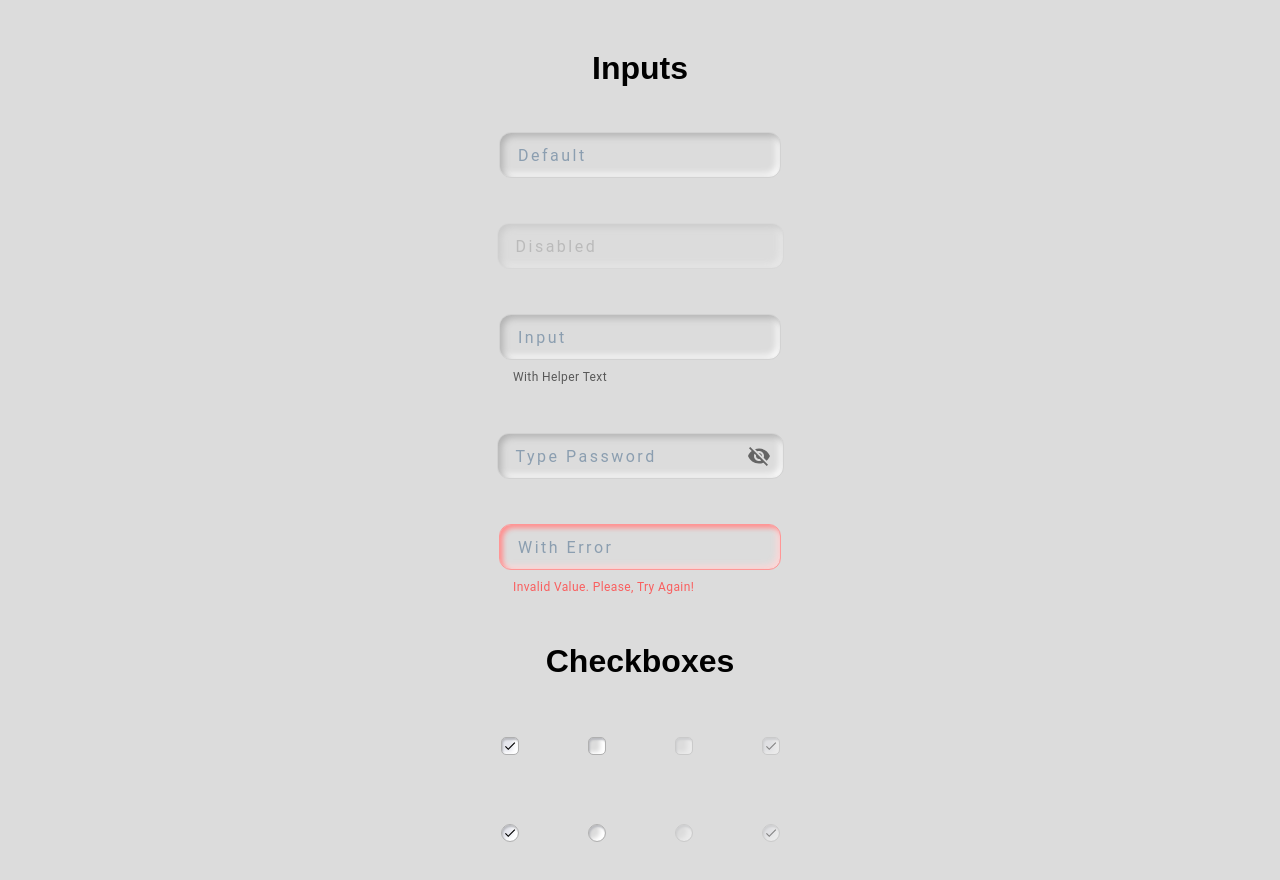
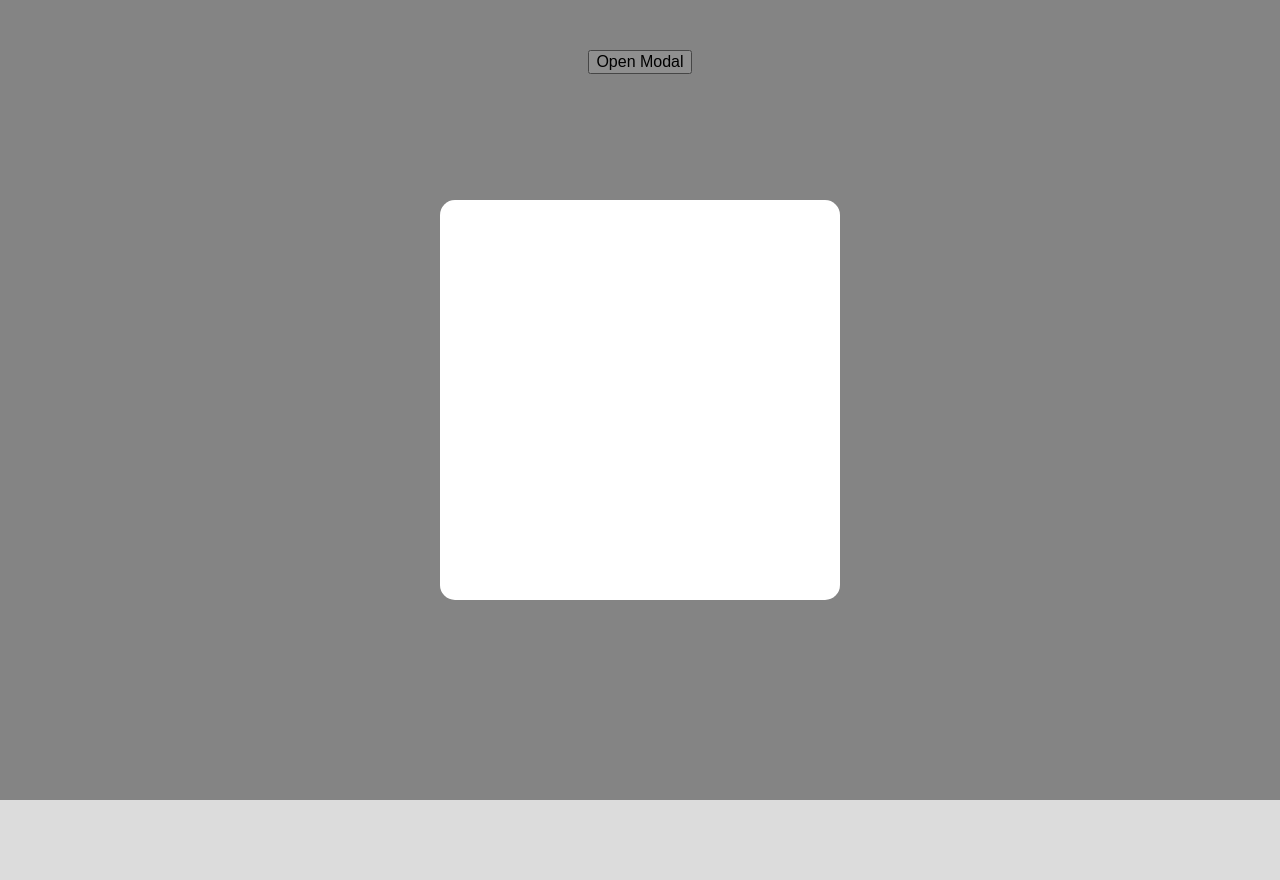
Before and after one commit to IvanMykytyn/in-process, a React (Create React App) app: page / in a window 1280 px wide. Shown: the top 880 px of the page. After the commit the page ends 800 px from the top, so only its background shows below. Built offline with nearby package versions, Linux system fonts and the light colour scheme.

Commit message:
add file

```diff
--- a/src/App.tsx
+++ b/src/App.tsx
@@ -1,44 +1,19 @@
 import * as React from 'react'
+import {useState} from 'react'
 
 import css from './App.module.scss'
-import { Input, Checkbox } from './components'
+import {Input, Checkbox, Modal} from './components'
 import cn from 'classnames'
 
 function App() {
-  return (
-    <div className={css.container}>
-      <div className={css.wrapper}>
-        <div className={css.wrapper}>
-          <h1>Inputs</h1>
-          <Input type="text" label="Default" />
-          <Input type="text" label="Disabled" disabled fullWidth />
-          <Input type="email" label="Input" helperText={'With Helper Text'} />
-          <Input type="password" label="type Password" fullWidth />
-          <Input
-            type="text"
-            label="With Error"
-            error
-            helperText={'Invalid Value. Please, try again!'}
-          />
+    const [modalActive, setModalActive] = useState(true)
+    return (
+        <div className={css.container}>
+            <div className={css.wrapper}>
+                <button onClick={()=>setModalActive(true)}>Open Modal</button>
+                <Modal active={modalActive} setActive={setModalActive}/>
+            </div>
         </div>
-        <div className={cn(css.wrapper)}>
-          <h1>Checkboxes</h1>
-          <div className={cn(css.wrapper, css['checkboxes-wrapper'])}>
-            <Checkbox defaultChecked />
-            <Checkbox />
-            <Checkbox disabled />
-            <Checkbox disabled checked />
-          </div>
-          <div className={cn(css.wrapper, css['checkboxes-wrapper'])}>
-            <Checkbox circled defaultChecked />
-            <Checkbox circled />
-            <Checkbox circled disabled />
-            <Checkbox circled disabled checked />
-          </div>
-        </div>
-      </div>
-    </div>
-  )
+    )
 }
-
 export default App
--- a/src/components/Checkbox/Checkbox.tsx
+++ b/src/components/Checkbox/Checkbox.tsx
@@ -17,4 +17,4 @@ const Checkbox: FC<CheckboxProps & customCheckboxProps> = ({ circled, ...rest })
   )
 }
 
-export default Checkbox
+export {Checkbox}
--- a/src/components/Input/Input.tsx
+++ b/src/components/Input/Input.tsx
@@ -22,4 +22,4 @@ const Input: FC<TextFieldProps> = ({ type, error, fullWidth, ...rest }) => {
   )
 }
 
-export default Input
+export {Input}
--- /dev/null
+++ b/src/components/Modal/modal.styles.scss
@@ -0,0 +1,33 @@
+.modal{
+  height: 100vh;
+  width: 100vw;
+  background-color: rgba(0,0,0,0.4);
+  position: fixed;
+  top: 0;
+  left: 0;
+  display: flex;
+  align-items: center;
+  justify-content: center;
+  opacity: 0;
+  pointer-events: none;
+  transition: 0.5s;
+}
+.modal.active{
+  opacity: 1;
+  pointer-events: all;
+  display: flex;
+  align-items: center;
+  justify-content: center;
+}
+.modal__content{
+  padding: 20px;
+  border-radius: 15px;
+  background-color: #ffffff;
+  height: 400px;
+  width: 400px;
+  transform: scale(0.5);
+  transition: 0.4s all;
+}
+.modal__content.active{
+transform: scale(1);
+}
--- /dev/null
+++ b/src/components/Modal/modal.tsx
@@ -0,0 +1,26 @@
+import React, {FC, useState} from 'react';
+
+import './modal.styles.scss';
+
+interface ModalProps{
+    active?: boolean
+    setActive?: any
+    children?: any
+}
+const Modal: FC<ModalProps> = ({active,setActive, children})=> {
+
+    return (
+        <div>
+        <div className={ active? "modal active" : "modal"}
+             onClick={()=> setActive(false)}
+        >
+            <div className={active? "modal__content active" : "modal"}
+                 onClick={e => e.stopPropagation()}
+            >
+                {children}
+            </div>
+        </div>
+        </div>
+    );
+}
+export {Modal};
--- a/src/components/index.ts
+++ b/src/components/index.ts
@@ -1,4 +1,3 @@
-import Input from "./Input/Input"
-import Checkbox from "./Checkbox/Checkbox"
-
-export {Input, Checkbox}
+export * from "./Modal/modal";
+export * from "./Input/Input";
+export * from "./Checkbox/Checkbox"
```
